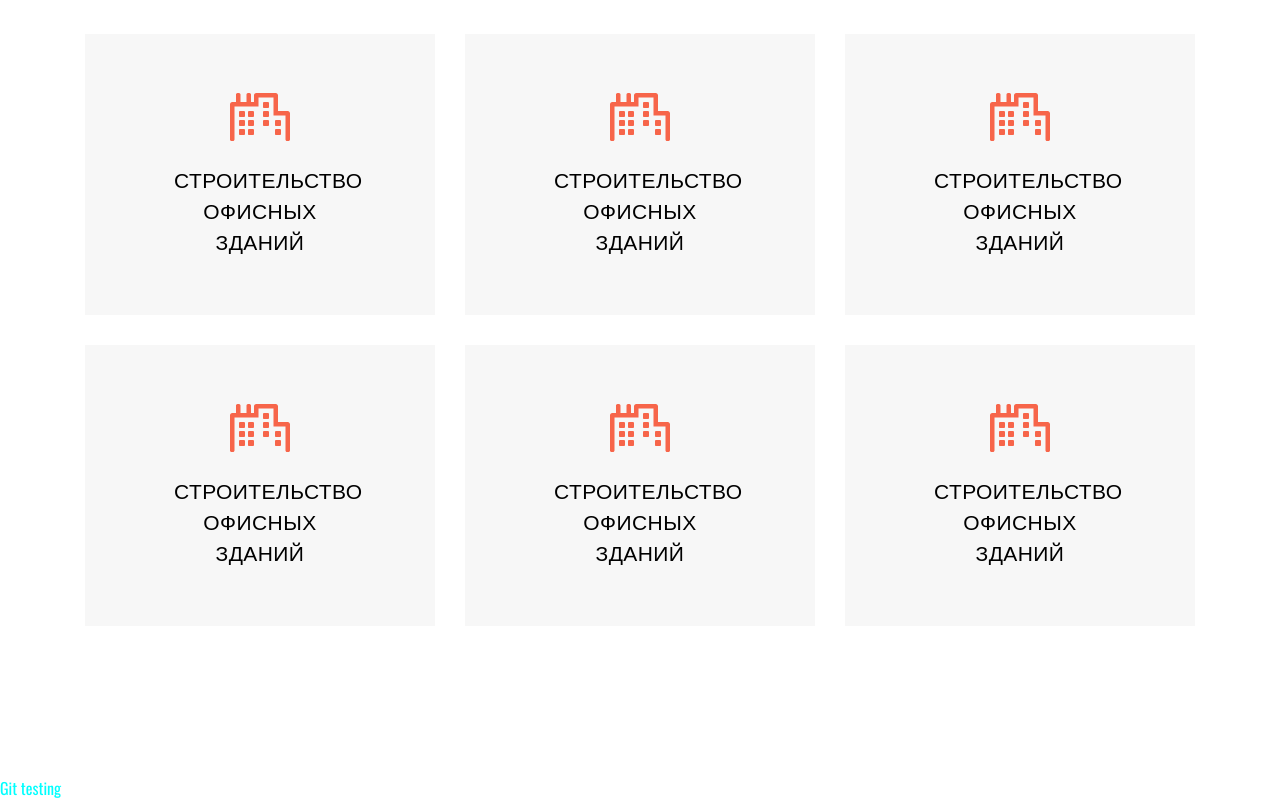
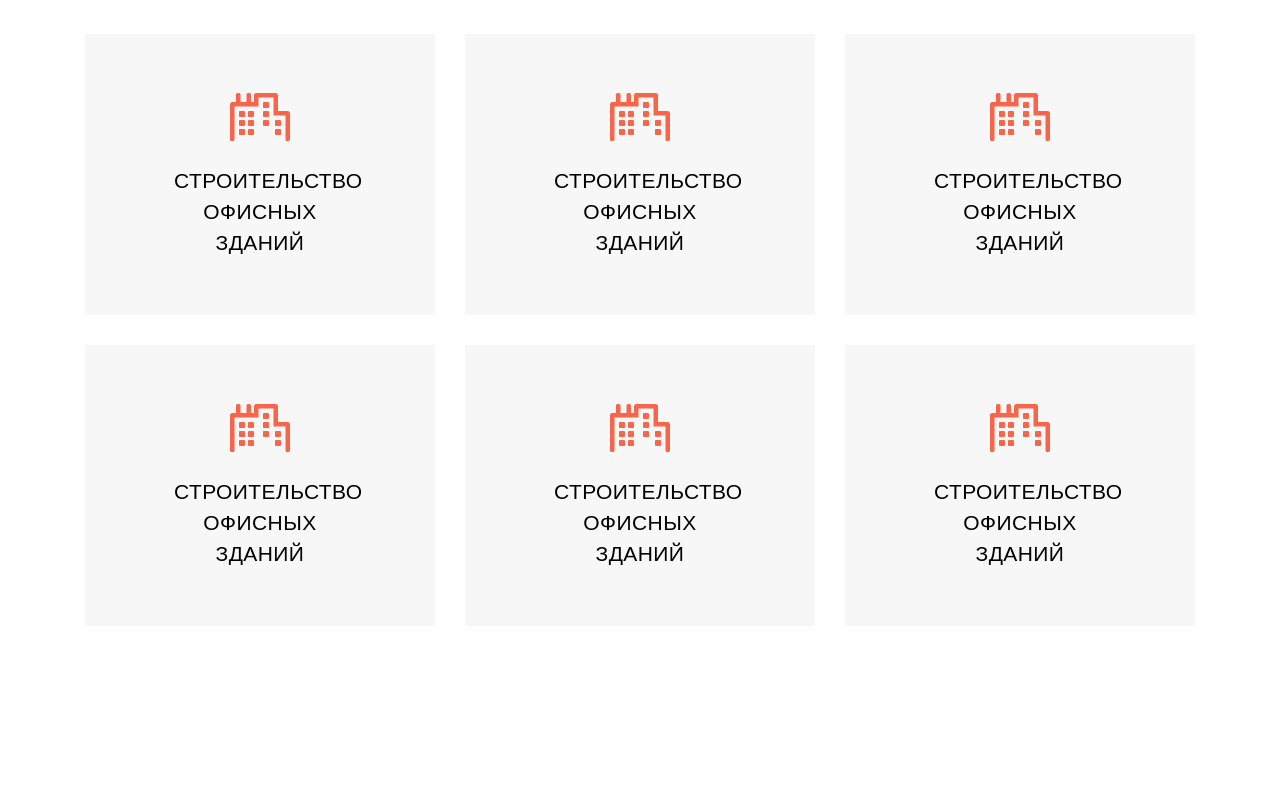
Before and after one commit to AleksF2022/test_site, a plain HTML site: page index.html in a window 1280 px wide. Shown: the part 2228-3028 px from the top of the page. After the commit the page ends 3004 px from the top, so only its background shows below. Drawn offline with nearby package versions, Linux system fonts and the light colour scheme.

Commit message:
no message

```diff
--- a/index.html
+++ b/index.html
@@ -127,7 +127,7 @@
             </div>
         </div>
     </section>
-    <p>Git testing</p>
+
 </body>
 
 </html>
```
